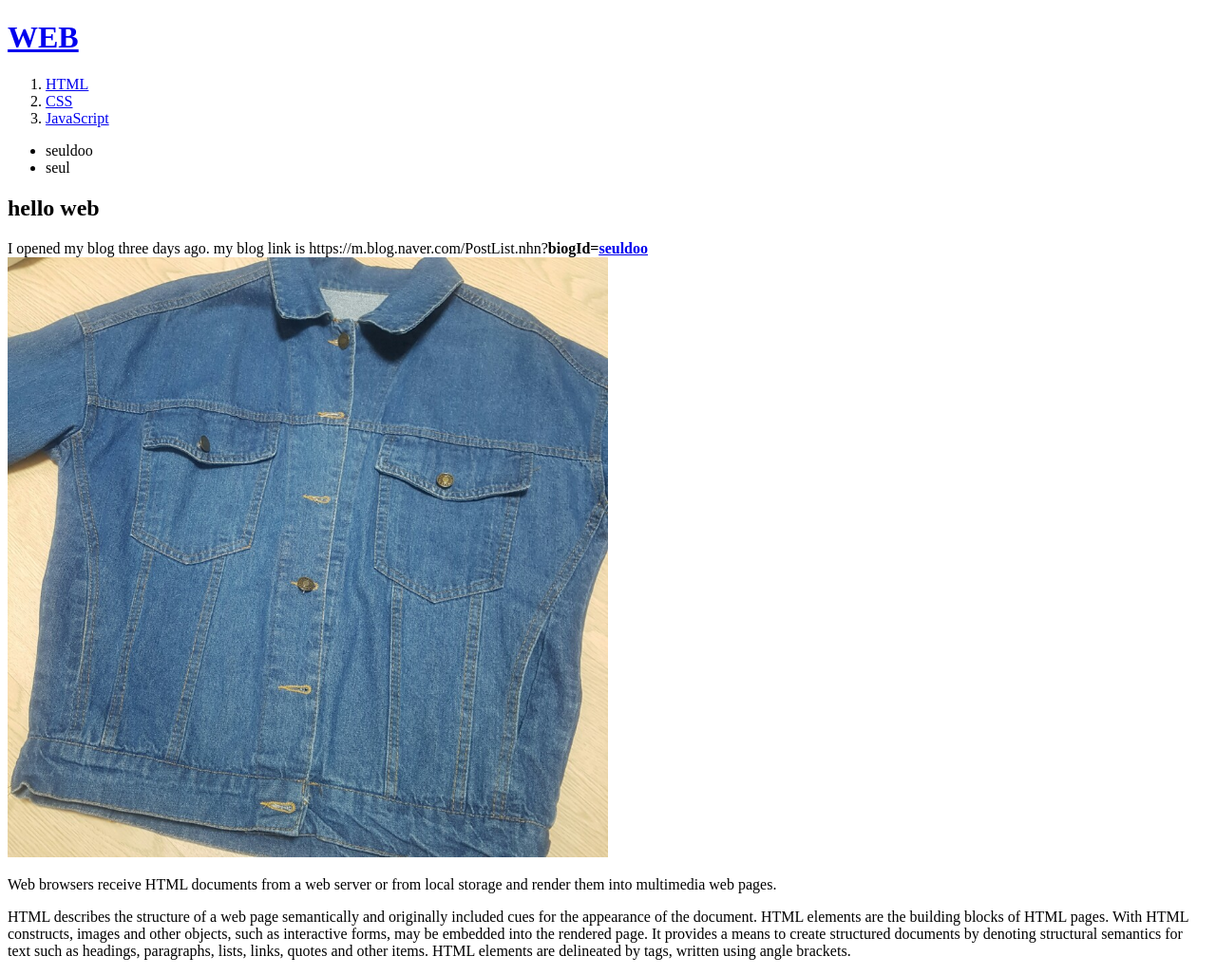
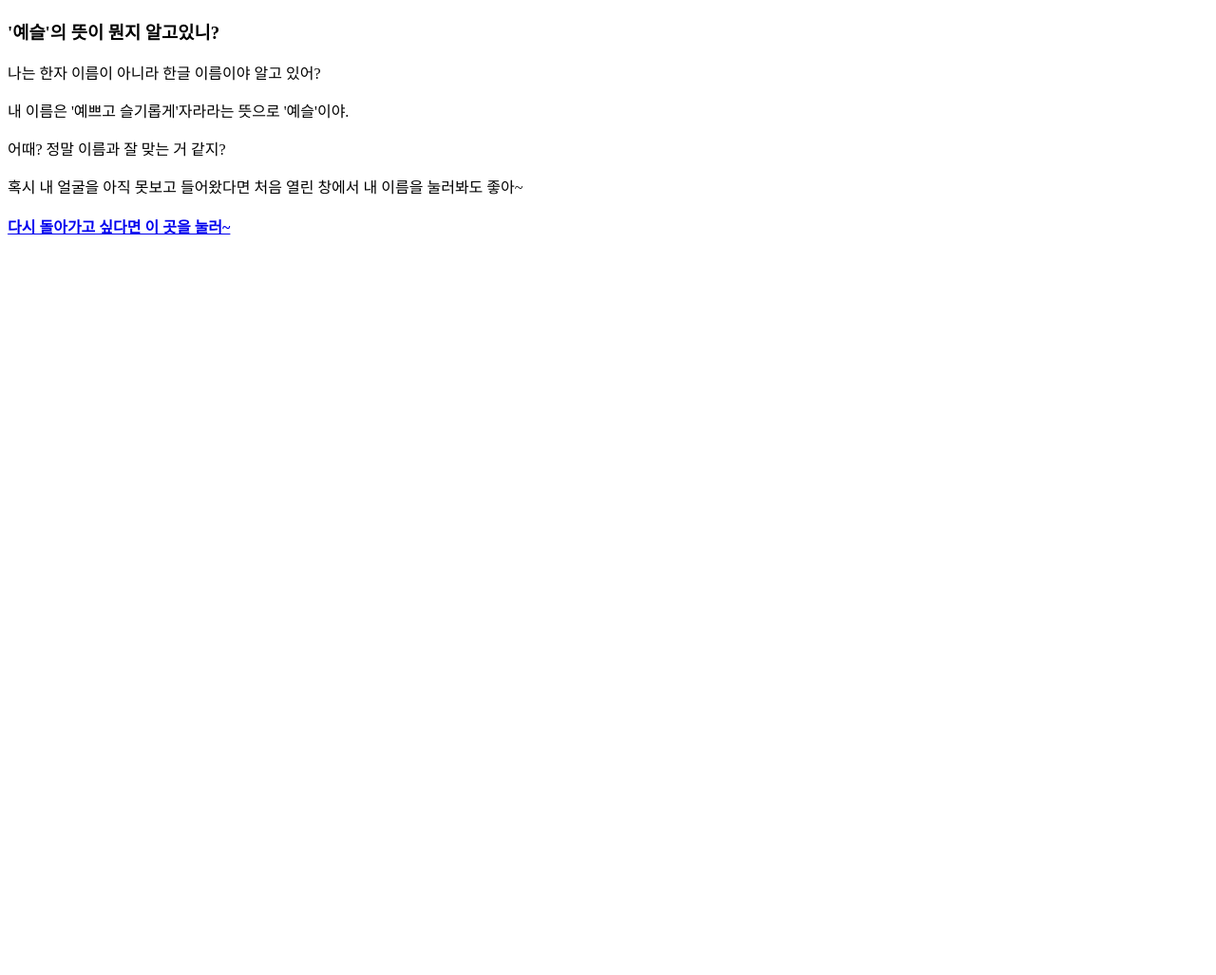
Before and after one commit to yeseul00/seul1, a plain HTML site: page 1.html in a window 1280 px wide. Shown: the whole page at 95% size. After the commit the page ends 800 px from the top, so only its background shows below. Drawn offline with Linux system fonts and the light colour scheme.

Commit message:
seul version

```diff
--- a/1.html
+++ b/1.html
@@ -1,28 +1,14 @@
 <!doctype html>
 <html>
 <head>
-  <title>My Web1 - HTML</title>
-  <meta charset="utf-8">
+<title>nick Name</title>
+<meta charset="utf-8">
 </head>
 <body>
-  <h1><a href="index.html">WEB</a></h1>
-  <ol>
-    <li><a href="1.html">HTML</a></li>
-    <li><a href="2.html">CSS</a></li>
-    <li><a href="3.html">JavaScript</a></li>
-  </ol>
-  <ul>
-    <li>seuldoo</li>
-    <li>seul</li>
-  </ul>
-  <h2>hello web</h2>
-  I opened my blog three days ago. my blog link is https://m.blog.naver.com/PostList.nhn?<strong>biogId=<a href="https://blog.naver.com/seuldoo" target="_blank" title="seul's blog"><u>seuldoo</u></a></strong><br>
-  <img src="codin.jpg" width="50%">
+<h3>'예슬'의 뜻이 뭔지 알고있니?</h3>
 
-      <p>Web browsers receive HTML documents from a web server or from local storage and render
-      them into multimedia web pages.</p><p>HTML describes the structure of a web page semantically and originally
-      included cues for the appearance of the document. HTML elements are the building blocks of HTML pages.
-      With HTML constructs, images and other objects, such as interactive forms, may be embedded into the rendered page.
-      It provides a means to create structured documents by denoting structural semantics for text such as headings, paragraphs, lists, links, quotes and other items.
-      HTML elements are delineated by tags, written using angle brackets.</p>
+  <p>나는 한자 이름이 아니라 한글 이름이야 알고 있어?</p>내 이름은 '예쁘고 슬기롭게'자라라는 뜻으로 '예슬'이야.<p>어때? 정말 이름과 잘 맞는 거 같지?</p>
+  혹시 내 얼굴을 아직 못보고 들어왔다면 처음 열린 창에서 내 이름을 눌러봐도 좋아~
+  <br><br><a href="YeSeul.html" title="첫 페이지로~"><Strong>다시 돌아가고 싶다면 이 곳을 눌러~</strong></a>
+
 </body>
```
Also changed, not shown: 2.html (+7 -17 lines), 3'photo.html (added, +12 -0 lines), 3.html (+7 -17 lines), 4.html (added, +17 -0 lines), photo.html (added, +9 -0 lines), seul.jpg (added), 3 other files.
